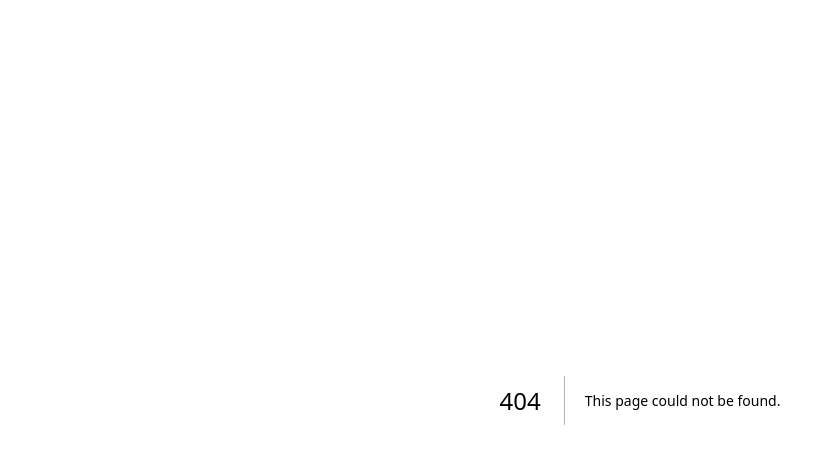
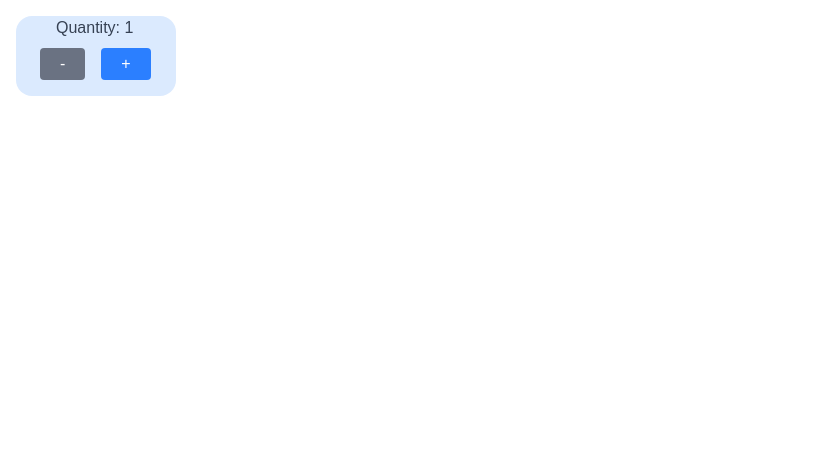
Before and after one commit to Jaredg01/cprg306-assignments, a Next.js app: page /week-4 in a window 1280 px wide. Before the commit this address had no page. Shown: the top 464 px of the page, without its empty margins (0-827 px from the left). Built offline with nearby package versions, Linux system fonts and the light colour scheme.

Commit message:
Week 4
Added  a week 4 folder
created a new-item function
created a page for new-item function

```diff
--- a/app/page.js
+++ b/app/page.js
@@ -16,6 +16,11 @@ export default function Home() {
           href="./week-3"
           className="text-cyan-600 underline hover:text-cyan-300">Week 3</Link>
         </li>
+        <li>
+          <Link
+          href="./week-4"
+          className="text-cyan-600 underline hover:text-cyan-300">Week 4</Link>
+        </li>
       </ul>
     </main>
   );
--- /dev/null
+++ b/app/week-4/new-item.js
@@ -0,0 +1,48 @@
+"use client"
+
+import { useState } from "react"
+
+
+export default function NewItem() {
+
+    // Setting Quantity
+    let [quantity, setQuantity] = useState(1);
+    let currentQuantity = quantity.valueOf();
+
+    // Button Functions
+    const Increment = () => {
+        if (currentQuantity < 20) {
+            setQuantity(currentQuantity + 1)
+        };
+    }
+
+    const Decrement = () => {
+        if (currentQuantity > 1) {
+            setQuantity(currentQuantity - 1)
+        };
+    }
+
+    // Button Styling
+    let incrementStyles = "bg-blue-500 hover:bg-blue-300 text-white px-5 py-1 m-2 rounded";
+    if (currentQuantity >= 20) {
+        incrementStyles = "bg-gray-500 text-white px-5 py-1 m-2 rounded"
+    }
+
+    let decrementStyles = "bg-blue-500 hover:bg-blue-300 text-white px-5 py-1 m-2 rounded";
+    if (currentQuantity <= 1) {
+        decrementStyles = "bg-gray-500 text-white px-5 py-1 m-2 rounded"
+    }
+
+    // Page Display
+    return(
+        <main>
+            <div className="bg-blue-100 w-40 h-20 rounded-2xl pl-4 m-4">
+                <p className="text-gray-700 mx-6">Quantity: {currentQuantity}</p>
+                <button onClick={Decrement}
+                        className={decrementStyles}>-</button>
+                <button onClick={Increment}
+                        className={incrementStyles}>+</button>
+            </div>
+        </main>
+    )
+}
--- /dev/null
+++ b/app/week-4/page.js
@@ -0,0 +1,11 @@
+"use client";
+
+import NewItem from "./new-item";
+
+export default function Page() {
+    return (
+        <main>
+            <NewItem />
+        </main>
+    );
+}
```
